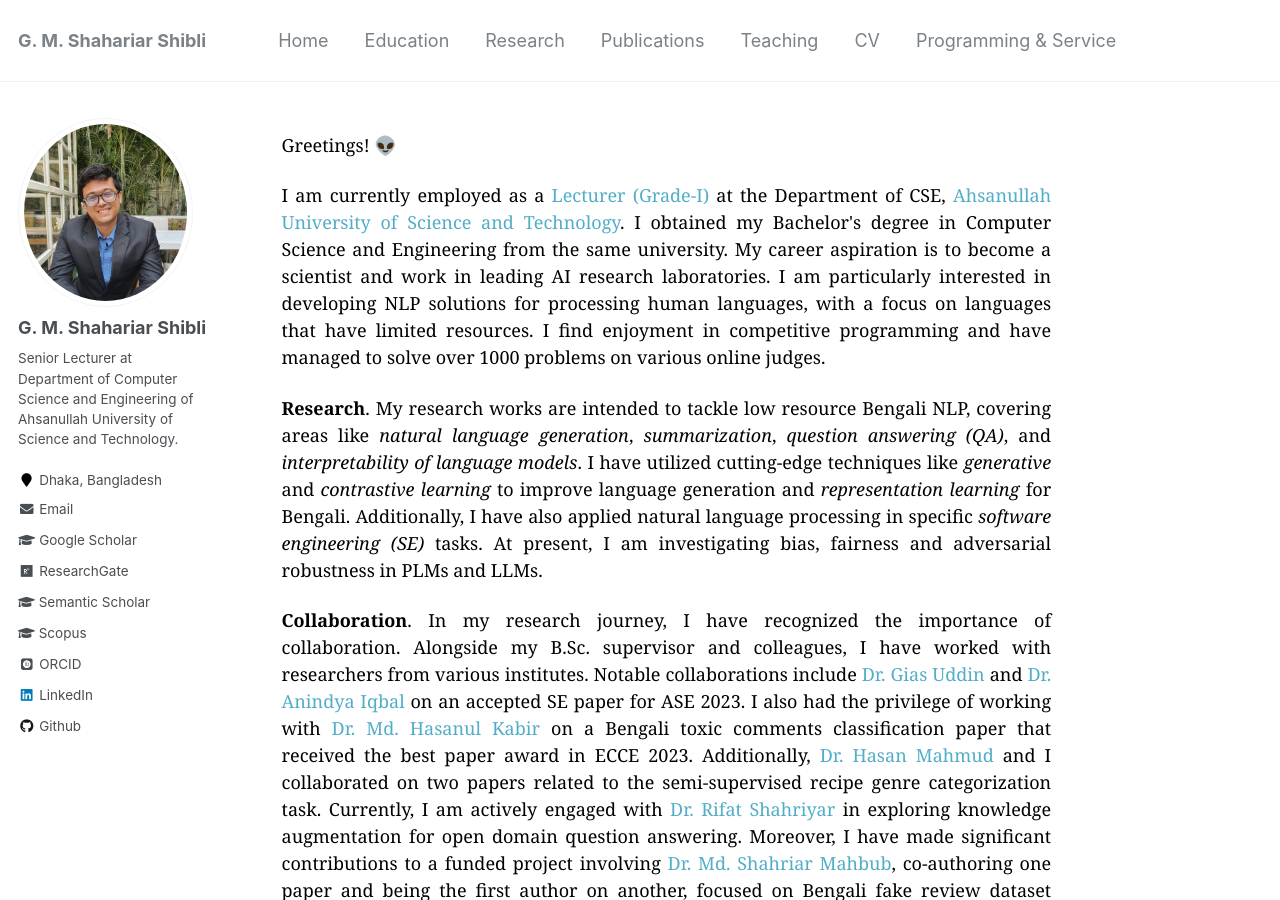
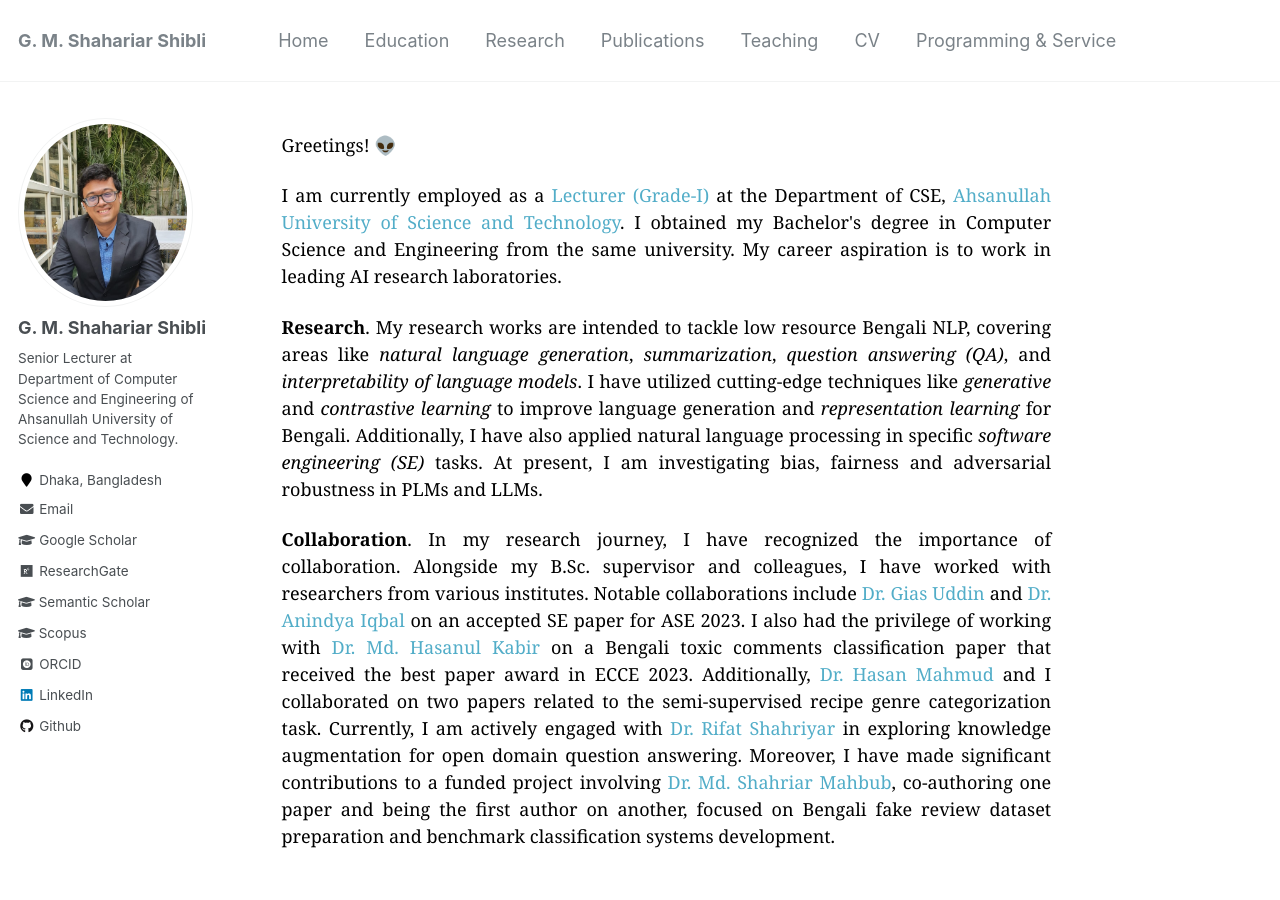
Before and after one commit to shahariar-shibli/shahariar-shibli.github.io, a Jekyll site: the page built from _pages/about.md, in a window 1280 px wide and 900 px high. Built offline with Jekyll 4.4.1, drawn with Linux system fonts in a browser that asks for light colours; some web fonts are replaced.

Commit message:
Update about.md

```diff
--- a/_pages/about.md
+++ b/_pages/about.md
@@ -13,9 +13,8 @@ redirect_from:
 <p style="text-align:justify; color:black; font-family:Georgia">I am currently employed as
 a <a href="https://aust.edu/cse/faculty_member/mr_g_m_shahariar">Lecturer (Grade-I)</a> at the Department of CSE,
 <a href="https://aust.edu/">Ahsanullah University of Science and Technology</a>. I obtained my Bachelor's degree in Computer Science and
-Engineering from the same university. My career aspiration is to become a scientist and work in leading AI research laboratories.
-I am particularly interested in developing NLP solutions for processing human languages, with a focus on languages that have limited
-resources. I find enjoyment in competitive programming and have managed to solve over 1000 problems on various online judges.</p>
+Engineering from the same university. My career aspiration is to work in leading AI research laboratories.
+</p>
 
 
 <p style="text-align:justify;color:black; font-family:Georgia">
```
